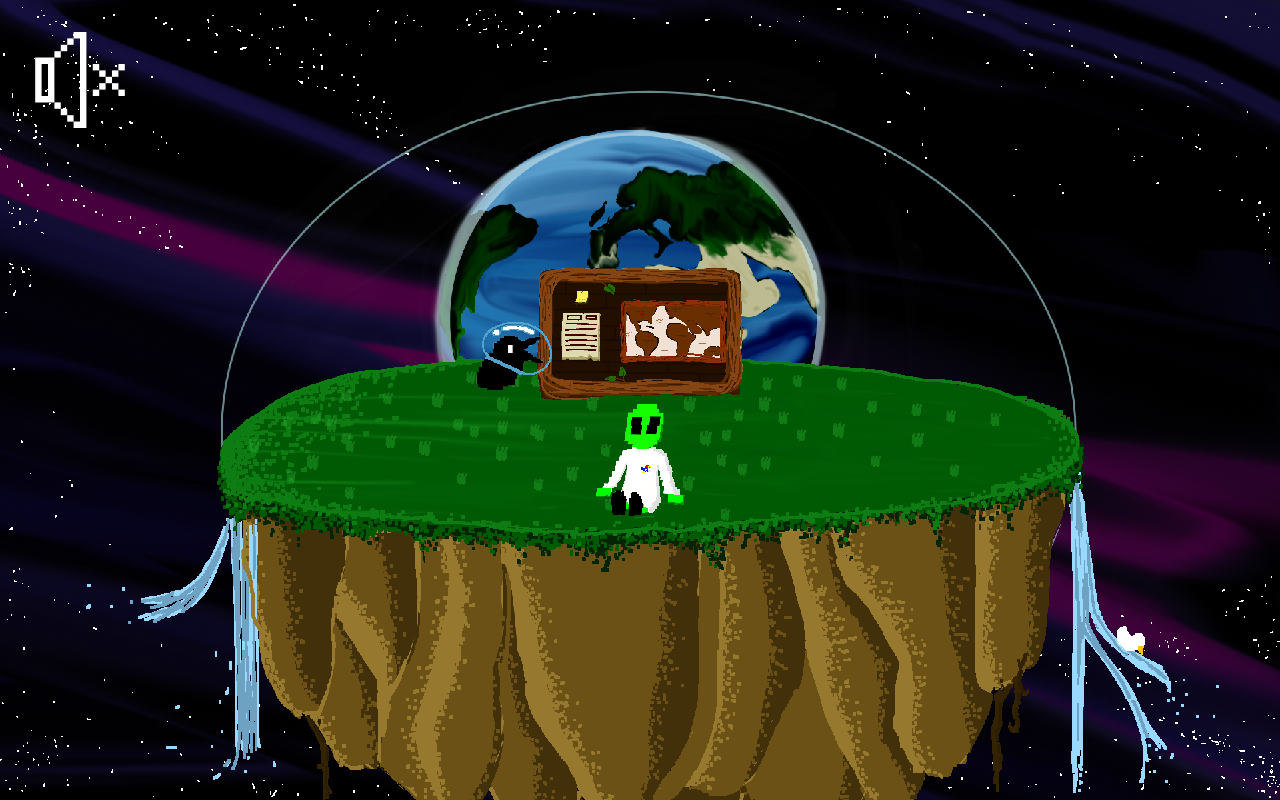
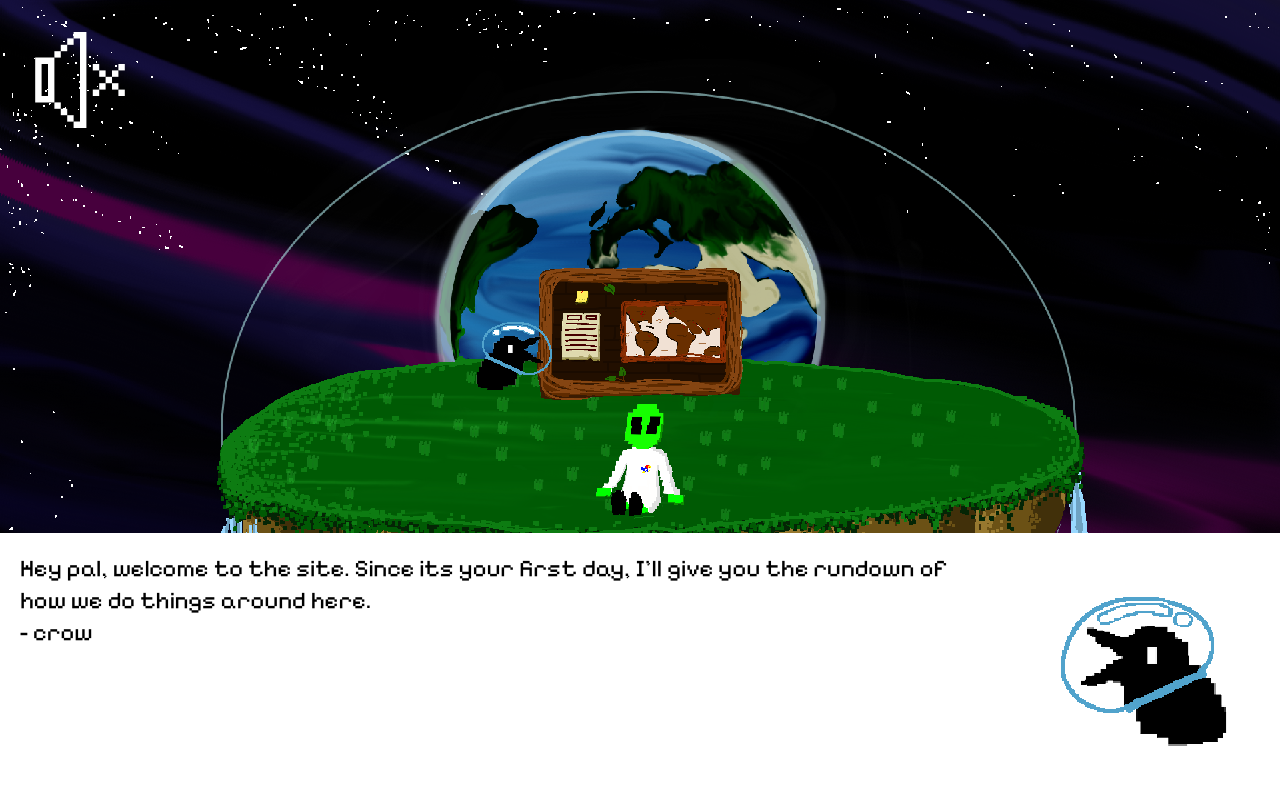
Before and after one commit to Katie-N/HackKU2024, a Vue app: page / in a window 1280 px wide. Built offline with nearby package versions, Linux system fonts and the light colour scheme.

Commit message:
Dialogue changes from me and Luke

```diff
--- a/src/components/BulletinBoardLarge.vue
+++ b/src/components/BulletinBoardLarge.vue
@@ -32,18 +32,18 @@ export default {
       audio.play();
     },
     displayWorldMap() {
-      this.text = "That's a map";
+      this.text = "This is where you can see all of the places you've helped humans explore.";
       console.log("crack")
       this.showChat = true;
       this.playCrowSound();
     },
     displayQuest() {
-      this.text = "That's a quest";
+      this.text = "No quests here. Check back later for more.";
       this.showChat = true;
       this.playCrowSound();
     },
     displayStickyNote() {
-      this.text = "That's a sticky note";
+      this.text = "That's a sticky note - it doesn't do much...";
       this.showChat = true;
       this.playCrowSound();
     }
--- a/src/components/Chat.vue
+++ b/src/components/Chat.vue
@@ -1,7 +1,7 @@
 <template>
     <div @click="$emit('closeChat')">
       <div class="w-screen h-1/3 absolute bottom-0 left-0 bg-white font-pixel text-2xl p-5">
-        {{ text }} <br>- {{character}}
+        <p class="w-3/4">{{ text }} <br>- {{character}}</p>
         <button v-if="interactionPrompt" @click="$emit('promptButtonPressed');" class="font-bold border-2 rounded p-2 absolute left-1/2" >{{ interactionPrompt }}</button>
       </div>
       <img :src="this.characterPortrait" class="w-44 absolute right-12 bottom-12 -scale-x-100">
--- a/src/components/HomeView.vue
+++ b/src/components/HomeView.vue
@@ -12,6 +12,8 @@
   <!-- Garden -->
   <Plot class="w-56 h-24 bg-transparent absolute left-1/5 top-80" :observations="this.observations.slice(0,2).concat('').concat(this.observations.slice(2,4)).concat('').concat(this.observations.slice(4,6))" @obsSelected="this.selectedObs = $event; playClickSound()" />
   <Plot class="w-56 h-24 bg-transparent absolute right-1/5 top-80" :observations="this.observations.slice(9,12).concat('').concat(this.observations.slice(12))" @obsSelected="this.selectedObs = $event; playClickSound()" />
+
+  <Chat v-for="line in crowDialogue.slice().reverse()" @closeChat="crowDialogue.splice(0,1)" :text="line" character="crow" />
 
   <!-- Chat Overlay -->
   <Chat v-if="showSyncPrompt" @closeChat="showSyncPrompt=false" text="Do you have more discoveries for the island?" character="crow" interactionPrompt="Report Findings!" @promptButtonPressed="syncINat(); buttonInteraction()" />
@@ -62,6 +64,7 @@ export default {
       quackSound1: new Audio('/src/assets/sounds/Quack1.mp3'),
       quackSound2: new Audio('/src/assets/sounds/Quack2.mp3'),
       quackCounter: 0,
+      crowDialogue : ["Hey pal, welcome to the site. Since its your first day, I’ll give you the rundown of how we do things around here.","First! See the bulletin board next to me? That’s where you communicate with the outside world."," You can operate the human that the management team gave you to take pictures of what they see on the surface."," You’ll then upload those pictures here so that the data can be distributed.","Sometimes you’ll get requests from scientists or the management team to observe a specific species.","If you complete their request, they tend to give you neat rewards!","We like to keep a leader board of everyone working in the area. It keeps spirits high when things are mostly… mundane.","We would also like you to directly observe species here on the island. ","To accomodate you, the island has been designed to fabricate new species daily after you’ve recorded their data.","Keep an eye out for any activity you might see scuttling across the ground!", "Well pal, that’s all I’ve got for now. I’ll keep you posted if there’s anything new to know. Other than that, start collecting that data! *CAW*"]
     }
   },
   methods: {
```
